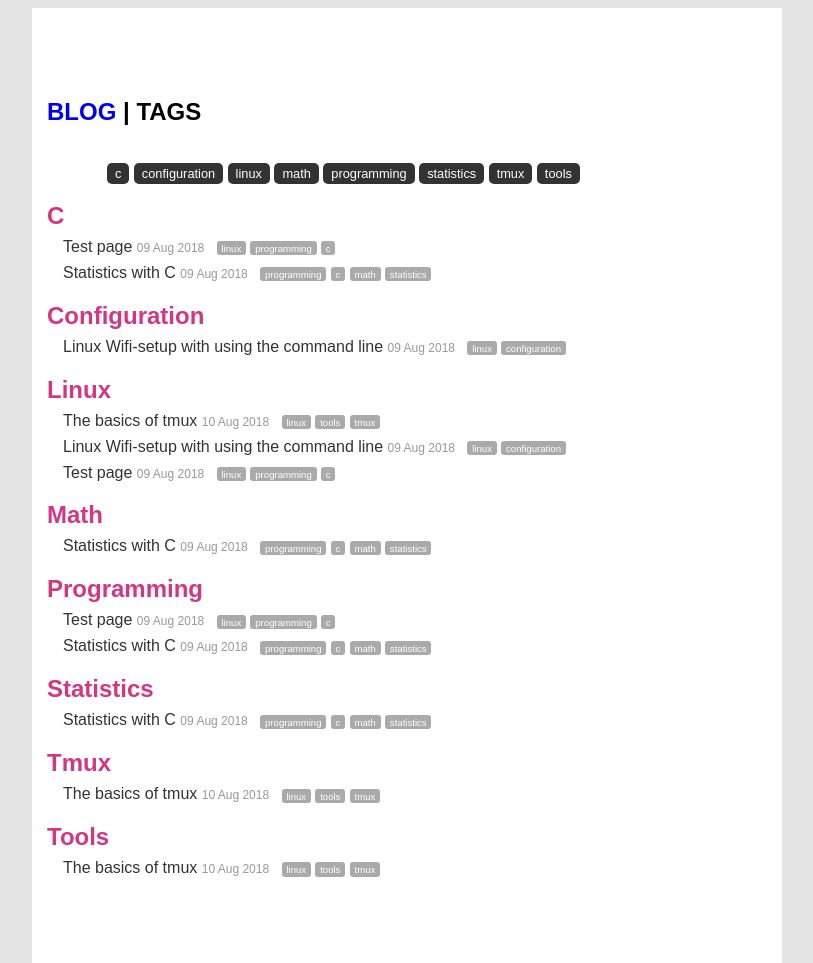
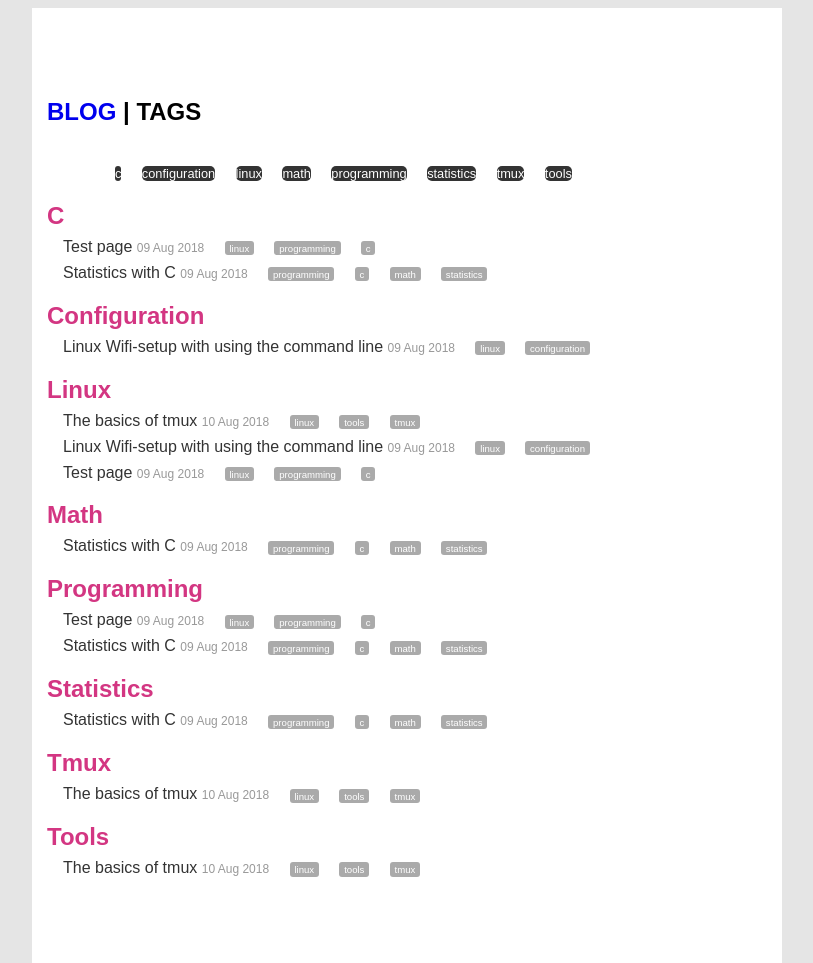
Before and after one commit to execas/execas.github.io, a Jekyll site: the page built from tags.html, in a window 1280 px wide. Shown: the whole page, without its empty margins (233-1046 px from the left). Built offline with Jekyll 4.4.1, drawn with Linux system fonts in a browser that asks for light colours.

Commit message:
Update execas.css

```diff
--- a/css/execas.css
+++ b/css/execas.css
@@ -102,12 +102,11 @@ list of matching posts beneath tag name header
 .top-tagmarks {
      max-width: 600px;
      margin: 0 auto;
-     display:block;
 }
 
 .tag-mark {
     font-size: 80%;
-    padding: .2rem .5rem .2rem .5rem;
+    margin: .2rem .5rem .2rem .5rem;
     border-radius: 5px;
     margin-top:3rem;
     background: #333333;
```
